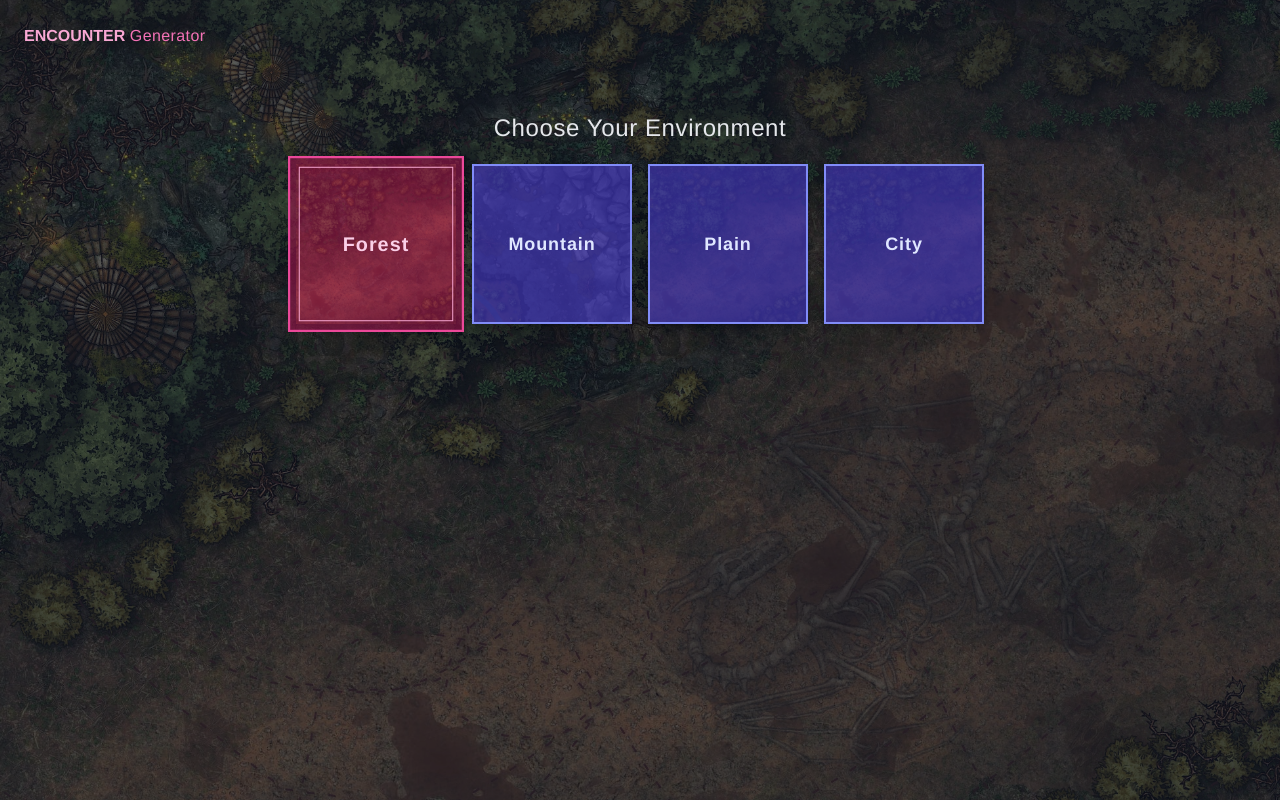
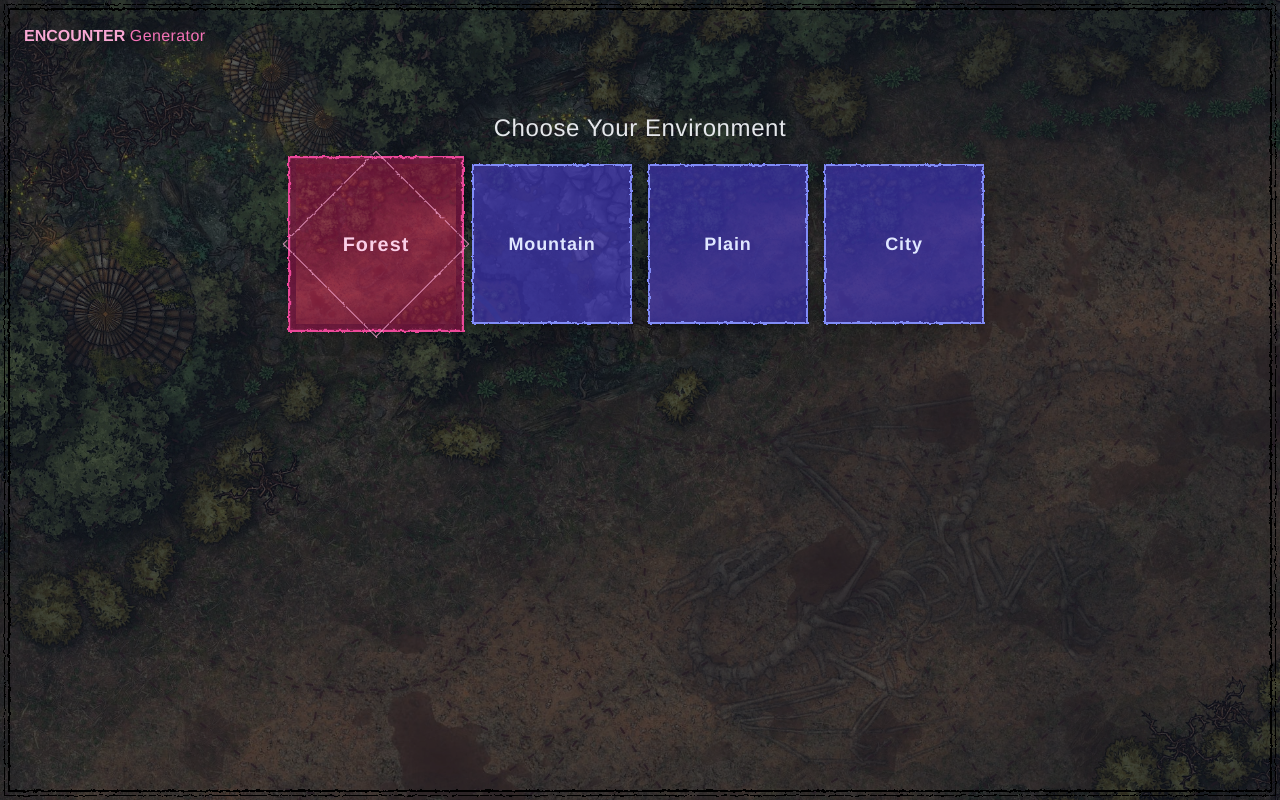
Before and after one commit to visualjerk/encounter-generator, a Vue app: page / in a window 1280 px wide. Built offline with nearby package versions, Linux system fonts and the light colour scheme; a web font is replaced by a local one.

Commit message:
distortion

```diff
--- a/src/App.vue
+++ b/src/App.vue
@@ -1,5 +1,5 @@
 <script lang="ts">
-import { defineComponent, ref } from 'vue'
+import { defineComponent, ref, watch } from 'vue'
 import { Environment, EnvironmentImage } from './data/environments'
 
 export default defineComponent({
@@ -15,6 +15,26 @@ export default defineComponent({
 </script>
 
 <template>
+  <svg class="hidden">
+    <defs>
+      <filter id="distortion-filter">
+        <feTurbulence
+          type="fractalNoise"
+          baseFrequency="0.2 0.2"
+          numOctaves="5"
+          seed="2"
+          result="noise"
+        ></feTurbulence>
+        <feDisplacementMap
+          in="SourceGraphic"
+          in2="warp"
+          scale="3"
+          xChannelSelector="R"
+          yChannelSelector="B"
+        ></feDisplacementMap>
+      </filter>
+    </defs>
+  </svg>
   <div
     class="
       relative
@@ -25,7 +45,29 @@ export default defineComponent({
       text-gray-200
     "
   >
-    <div class="absolute top-0 left-0 w-full h-full overflow-hidden">
+    <div
+      class="
+        absolute
+        top-0
+        left-0
+        w-full
+        h-full
+        overflow-hidden
+        before:block
+        before:absolute
+        before:z-10
+        before:inset-1
+        before:border
+        before:filter-distort
+        before:border-black
+        after:block
+        after:absolute
+        after:inset-2
+        after:border-2
+        after:filter-distort
+        after:border-black
+      "
+    >
       <img
         v-for="id in environments"
         :key="id"
@@ -100,7 +142,6 @@ export default defineComponent({
                   drop-shadow-lg
                   transition-all
                   duration-500
-                  border-2 border-indigo-400
                   bg-indigo-800 bg-opacity-80
                   group-hover:bg-opacity-50
                   peer-checked:text-pink-200
@@ -108,16 +149,26 @@ export default defineComponent({
                   peer-checked:bg-opacity-60
                   peer-checked:scale-110
                   peer-checked:border-pink-500
+                  before:block
+                  before:absolute
+                  before:inset-0
+                  before:border-2
+                  before:filter-distort
+                  before:border-indigo-400
+                  peer-checked:before:border-pink-500
                   after:transition-all
                   after:duration-1000
                   after:block
                   after:absolute
                   after:inset-0
                   after:border
+                  after:filter-distort
                   after:border-pink-300
-                  after:scale-75
+                  after:scale-50
                   after:opacity-0
-                  peer-checked:after:scale-90 peer-checked:after:opacity-100
+                  peer-checked:after:scale-75
+                  peer-checked:after:rotate-45
+                  peer-checked:after:opacity-100
                 "
                 >{{ name }}</label
               >
--- a/src/index.css
+++ b/src/index.css
@@ -3,3 +3,9 @@
 @tailwind base;
 @tailwind components;
 @tailwind utilities;
+
+@layer utilities {
+  .filter-distort {
+    filter: url('#distortion-filter');
+  }
+}
```
Also changed, not shown: 1 other file (tests, documents, lock files or other folders).
